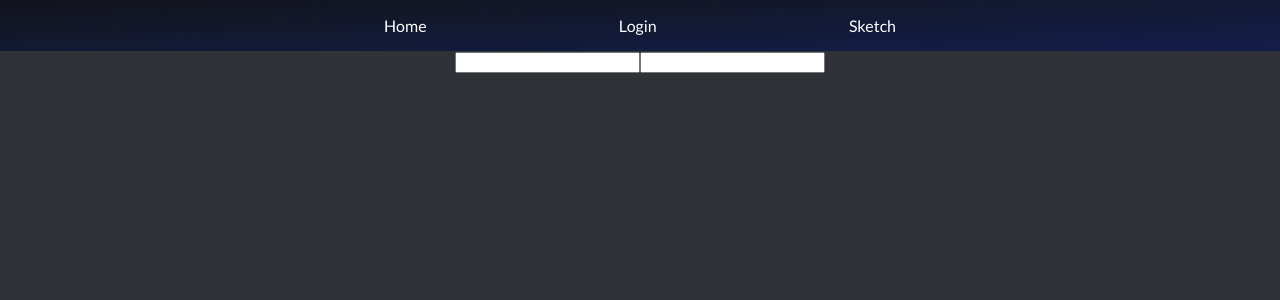
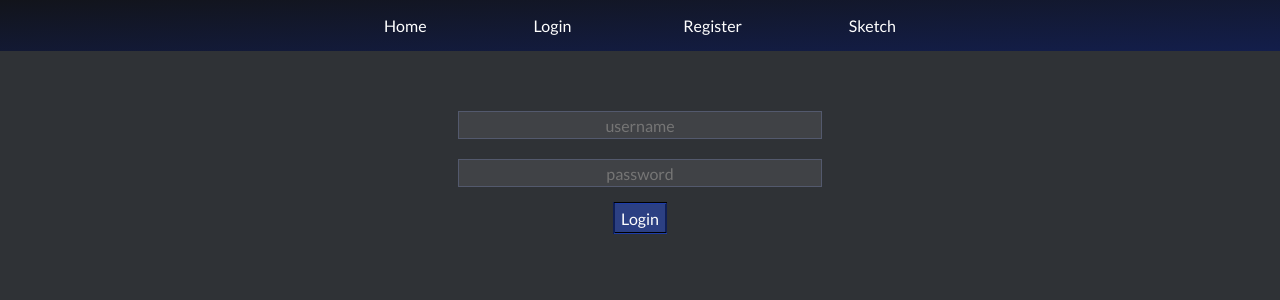
Before and after one commit to Juz3/jechat, a React (Create React App) app in the folder client/: page /login in a window 1280 px wide. Shown: the top 300 px of the page. Built offline with nearby package versions, Linux system fonts and the light colour scheme; no server answers.

Commit message:
added register page, no logic yet
disabled sourcemaps
css++

```diff
--- a/client/src/App.css
+++ b/client/src/App.css
@@ -58,12 +58,13 @@ body {
   font-family: "Lato", sans-serif;
   font-size: 1rem;
   height: 1.5rem;
+  margin: 5px;
   background: rgb(64, 66, 70);
   color: #fff;
   border: 1px solid rgb(83, 89, 109);
 }
 
-.usernameInput {
+.nicknameInput {
   font-family: "Lato", sans-serif;
   font-size: 1rem;
   height: 1.5rem;
@@ -72,15 +73,38 @@ body {
   border: 1px solid rgb(83, 89, 109);
 }
 
+.loginInput,
+.registerInput {
+  font-family: "Lato", sans-serif;
+  font-size: 1rem;
+  color: #fff;
+  text-align: center;
+  background: rgb(64, 66, 70);
+  border: 1px solid rgb(83, 89, 109);
+  height: 1.5rem;
+  margin: 10px;
+}
+
+.loginForm,
+.registerForm {
+  display: flex;
+  flex-direction: column;
+  flex-wrap: wrap;
+  width: 30%;
+  margin: 50px auto;
+  justify-content: center;
+}
+
 .btn {
   font-family: "Lato", sans-serif;
   height: 2rem;
   font-size: 1rem;
-  margin: 5px;
+  margin: 5px auto;
   background: rgb(44, 64, 131);
   color: #fff;
   border-style: groove solid;
   border-color: rgb(15, 31, 85);
+  width: fit-content;
 }
 
 .btn-small {
--- a/client/src/App.js
+++ b/client/src/App.js
@@ -4,6 +4,7 @@ import "./App.css";
 import ChatPage from "./components/chat/ChatPage";
 import Navbar from "./components/layout/Navbar";
 import Login from "./components/auth/Login";
+import Register from "./components/auth/Register";
 import Sketch from "./components/sketch/Sketch";
 import NotFound from "./components/layout/NotFound";
 
@@ -16,6 +17,7 @@ const App = () => {
           <Switch>
             <Route exact path="/" component={ChatPage} />
             <Route exact path="/login" component={Login} />
+            <Route exact path="/register" component={Register} />
             <Route exact path="/sketch" component={Sketch} />
             <Route component={NotFound} />
           </Switch>
--- a/client/src/components/auth/LoginForm.js
+++ b/client/src/components/auth/LoginForm.js
@@ -1,11 +1,38 @@
-import React, { Fragment } from "react";
+import React, { Fragment, useState } from "react";
 
 const LoginForm = () => {
+  const [username, setUsername] = useState("");
+
+  const submitLogin = e => {
+    e.preventDefault();
+    console.log("submit login form", username);
+  };
+
   return (
     <Fragment>
-      <form>
-        <input />
-        <input />
+      <form
+        className="loginForm"
+        onSubmit={e => {
+          submitLogin(e);
+        }}
+      >
+        <input
+          className="loginInput"
+          id="loginUsername"
+          placeholder="username"
+          onChange={e => {
+            setUsername(e.target.value);
+          }}
+          required
+        />
+        <input
+          className="loginInput"
+          id="loginPw"
+          type="password"
+          placeholder="password"
+          required
+        />
+        <button className="btn">Login</button>
       </form>
     </Fragment>
   );
--- a/client/src/components/auth/Register.js
+++ b/client/src/components/auth/Register.js
@@ -1,7 +1,13 @@
-import React from "react";
+import React, { Fragment } from "react";
+import RegisterForm from "./RegisterForm";
+import axios from "axios";
 
 const Register = () => {
-  return <div>asdasd</div>;
+  return (
+    <Fragment>
+      <RegisterForm />
+    </Fragment>
+  );
 };
 
 export default Register;
--- /dev/null
+++ b/client/src/components/auth/RegisterForm.js
@@ -0,0 +1,49 @@
+import React, { Fragment, useState } from "react";
+
+const RegisterForm = () => {
+  const [username, setUsername] = useState("");
+
+  const submitRegister = e => {
+    e.preventDefault();
+    console.log("submit register form", username);
+  };
+
+  return (
+    <Fragment>
+      <form
+        className="registerForm"
+        onSubmit={e => {
+          submitRegister(e);
+        }}
+      >
+        <input
+          className="registerInput"
+          id="registerUsername"
+          placeholder="username"
+          onChange={e => {
+            setUsername(e.target.value);
+          }}
+          required
+        />
+        <input
+          className="registerInput"
+          id="registerPw"
+          type="password"
+          placeholder="password"
+          required
+        />
+
+        <input
+          className="registerInput"
+          id="registerPw2"
+          type="password"
+          placeholder="retype password"
+          required
+        />
+        <button className="btn">Register</button>
+      </form>
+    </Fragment>
+  );
+};
+
+export default RegisterForm;
--- a/client/src/components/layout/Navbar.js
+++ b/client/src/components/layout/Navbar.js
@@ -9,6 +9,9 @@ const Navbar = () => {
       </li>
       <li id="middleLink">
         <Link to="/login">Login</Link>
+      </li>
+      <li id="middleLink">
+        <Link to="/register">Register</Link>
       </li>
       <li>
         <Link to="/sketch">Sketch</Link>
--- a/client/src/components/layout/UserForm.js
+++ b/client/src/components/layout/UserForm.js
@@ -39,10 +39,10 @@ const UserForm = props => {
           ) : null}
         </Fragment>
       ) : (
-        <form className="usernameForm" onSubmit={e => onSubmit(e)}>
+        <form className="nicknameForm" onSubmit={e => onSubmit(e)}>
           <p className="p-1">Nickname: {username}</p>
           <input
-            className="usernameInput"
+            className="nicknameInput"
             minLength="1"
             maxLength="24"
             placeholder="nickname"
```
Also changed, not shown: 1 other file (tests, documents, lock files or other folders).
